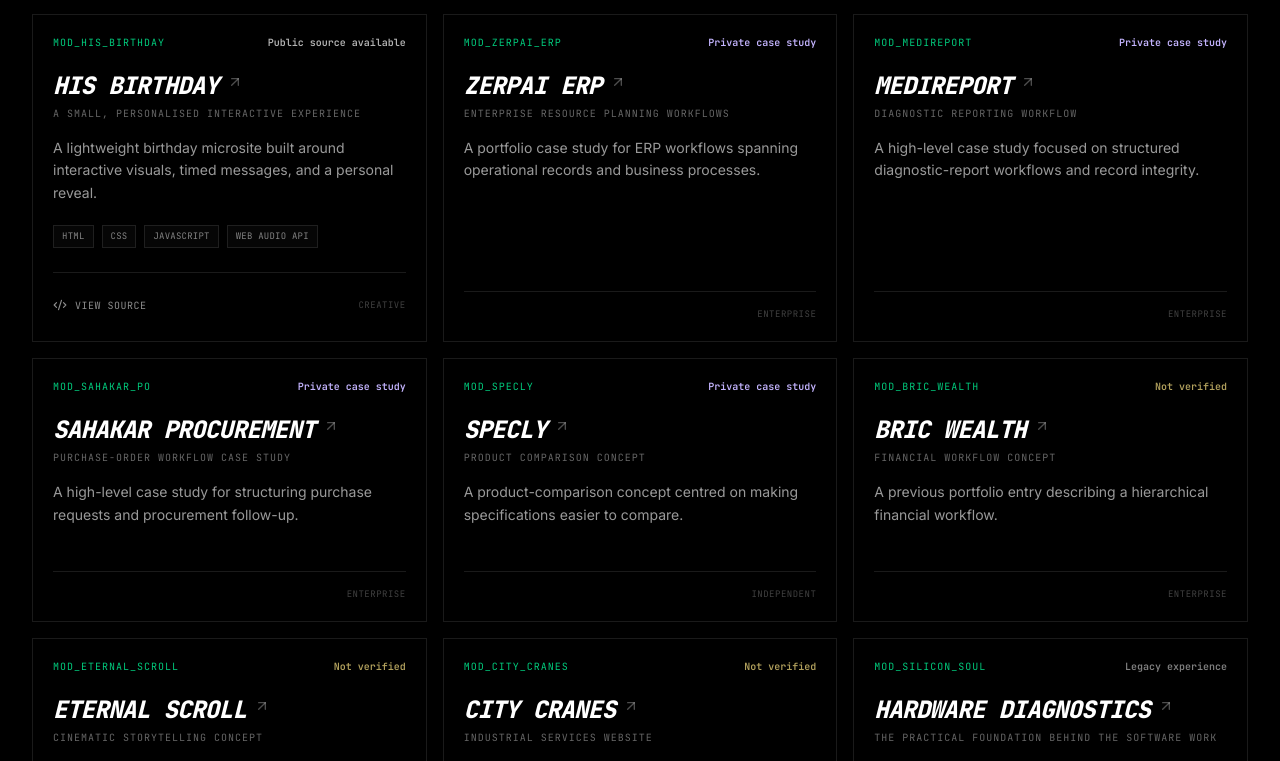
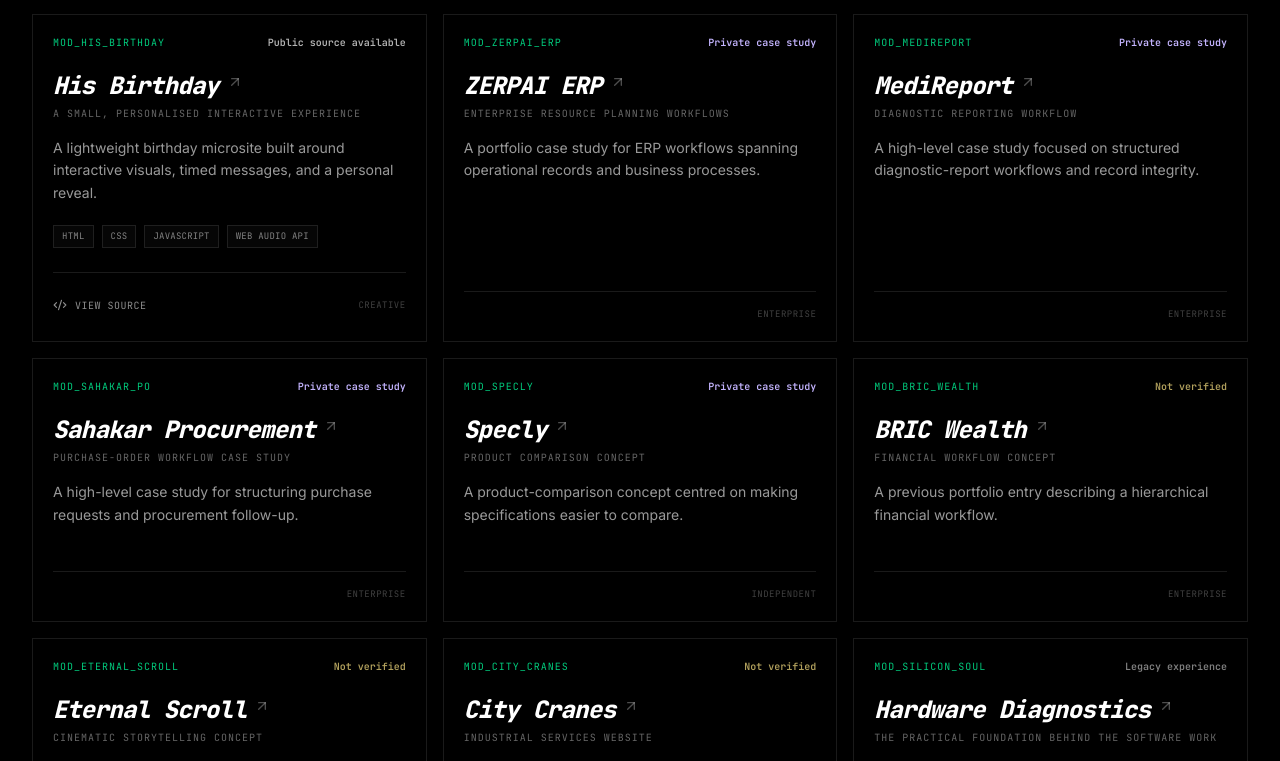
Before and after one commit to frpboy/frpboy-Portfolio, a Next.js app: page / in a window 1280 px wide. Shown: the part 6619-7380 px from the top of the page. Built offline with nearby package versions, Linux system fonts and the light colour scheme.

Commit message:
fix: restore semantic project headings

```diff
--- a/components/os/ProjectModule.tsx
+++ b/components/os/ProjectModule.tsx
@@ -40,26 +40,26 @@ export default function ProjectModule({ project, onOpen }: ProjectModuleProps) {
         </span>
       </div>
 
+      <div className="relative z-10 mt-5 flex flex-1 flex-col text-left">
+        <h3 className="text-2xl font-black uppercase italic tracking-tight text-white transition-colors group-hover:text-system-green">
           <button
             type="button"
             onClick={() => onOpen(project)}
             aria-label={"Open project details: " + project.title}
-        className="relative z-10 mt-5 flex flex-1 flex-col text-left outline-none"
+            className="flex items-start gap-2 text-left outline-none focus-visible:underline focus-visible:decoration-system-green focus-visible:decoration-2 focus-visible:underline-offset-4"
           >
-        <span className="flex items-start gap-2">
-          <span className="text-2xl font-black uppercase italic tracking-tight text-white transition-colors group-hover:text-system-green">
-            {project.title}
-          </span>
+            <span>{project.title}</span>
             <ArrowUpRight aria-hidden="true" className="mt-1 h-4 w-4 shrink-0 text-white/30 transition-transform group-hover:-translate-y-0.5 group-hover:translate-x-0.5 group-hover:text-system-green" />
-        </span>
-        <span className="mt-1 text-[10px] uppercase tracking-widest text-white/40">
+          </button>
+        </h3>
+        <p className="mt-1 text-[10px] uppercase tracking-widest text-white/40">
           {project.subtitle}
-        </span>
-        <span className="mt-4 line-clamp-3 font-sans text-sm leading-relaxed text-white/60">
+        </p>
+        <p className="mt-4 line-clamp-3 font-sans text-sm leading-relaxed text-white/60">
           {project.description}
-        </span>
+        </p>
 
-        <span className="mt-5 flex flex-wrap gap-2">
+        <div className="mt-5 flex flex-wrap gap-2">
           {project.tech.slice(0, 4).map((technology) => (
             <span key={technology} className="border border-white/10 bg-white/[0.025] px-2 py-1 text-[9px] uppercase tracking-wide text-white/50">
               {technology}
@@ -68,8 +68,8 @@ export default function ProjectModule({ project, onOpen }: ProjectModuleProps) {
           {project.tech.length > 4 && (
             <span className="px-1 py-1 text-[9px] text-white/30">+{project.tech.length - 4} more</span>
           )}
-        </span>
-      </button>
+        </div>
+      </div>
 
       <div className="relative z-10 mt-6 flex flex-wrap items-center gap-x-4 gap-y-2 border-t border-white/10 pt-4 text-[10px] uppercase tracking-wider">
         {project.links?.github && (
```
Lines whose indentation alone changed are shown as unchanged.
